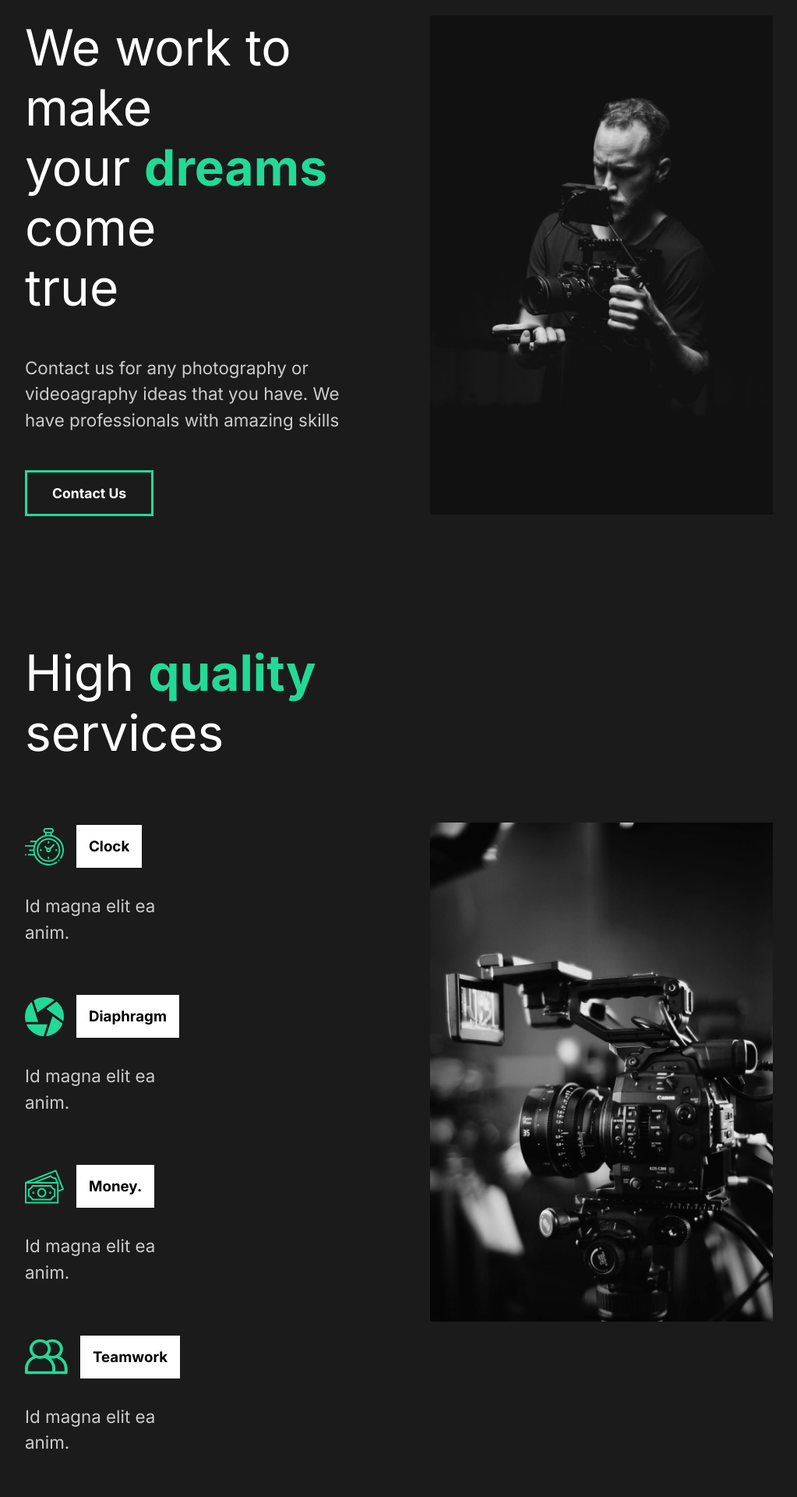
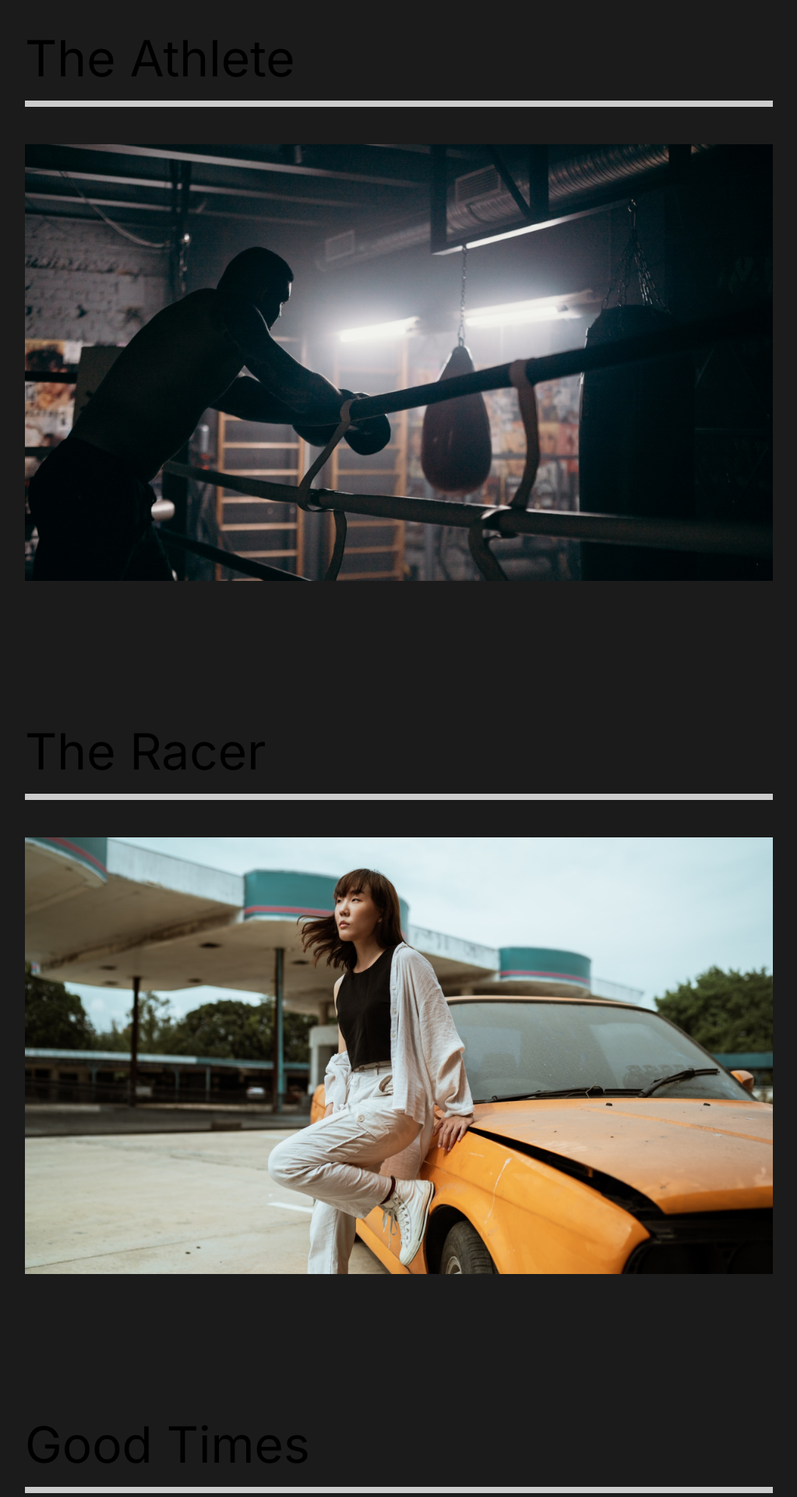
Before and after one commit to MadsAkselsen/capture-portfolio, a React (Create React App) app: page /work in a window 1280 px wide. Shown: the part 140-2060 px from the top of the page at 78% size, without its empty margins (128-1151 px from the left). Built offline with nearby package versions, Linux system fonts and the light colour scheme.

Commit message:
added router

```diff
--- a/src/App.js
+++ b/src/App.js
@@ -4,14 +4,22 @@
 import GlobalStyle from './components/GlobalStyle';
 // pages
 import AboutUs from './pages/AboutUs';
+import OurWork from './pages/OurWork';
+import ContactUs from './pages/ContactUs';
 import Nav from './components/Nav';
+// router
+import { Switch, Route } from 'react-router-dom';
 
 function App() {
   return (
     <div className="App">
       <GlobalStyle />
       <Nav />
-      <AboutUs />
+      <Switch>
+        <Route path="/" exact component={AboutUs} />
+        <Route path="/work" component={OurWork} />
+        <Route path="/contact" component={ContactUs} />
+      </Switch>
     </div>
   );
 }
--- a/src/components/Nav.js
+++ b/src/components/Nav.js
@@ -1,23 +1,24 @@
 import React from 'react';
 import styled from 'styled-components';
+import { Link } from 'react-router-dom';
 
 const Nav = () => {
   return (
     <StyledNav>
       <h1>
-        <a id="logo" href="#">
+        <Link id="logo" to="/">
           Capture
-        </a>
+        </Link>
       </h1>
       <ul>
         <li>
-          <a href="#">1. About Us</a>
+          <Link to="/">1. About Us</Link>
         </li>
         <li>
-          <a href="#">2. Our Work</a>
+          <Link to="/work">2. Our Work</Link>
         </li>
         <li>
-          <a href="#">3. Contact Us</a>
+          <Link to="/contact">3. Contact Us</Link>
         </li>
       </ul>
     </StyledNav>
--- a/src/index.js
+++ b/src/index.js
@@ -3,10 +3,13 @@
 
 import App from './App';
 import reportWebVitals from './reportWebVitals';
+import { BrowserRouter } from 'react-router-dom';
 
 ReactDOM.render(
   <React.StrictMode>
-    <App />
+    <BrowserRouter>
+      <App />
+    </BrowserRouter>
   </React.StrictMode>,
   document.getElementById('root')
 );
--- /dev/null
+++ b/src/pages/ContactUs.js
@@ -0,0 +1,11 @@
+import React from 'react';
+
+const ContactUs = () => {
+  return (
+    <div>
+      <h1>Contact Us</h1>
+    </div>
+  );
+};
+
+export default ContactUs;
--- /dev/null
+++ b/src/pages/OurWork.js
@@ -0,0 +1,59 @@
+import React from 'react';
+import styled from 'styled-components';
+import { Link } from 'react-router-dom';
+// images
+import athlete from '../img/athlete-small.png';
+import theracer from '../img/theracer-small.png';
+import goodtimes from '../img/goodtimes-small.png';
+
+const OurWork = () => {
+  return (
+    <StyledWork>
+      <StyledMovie>
+        <h2>The Athlete</h2>
+        <div className="line"></div>
+        <Link>
+          <img src={athlete} alt="athlete" />
+        </Link>
+      </StyledMovie>
+      <StyledMovie>
+        <h2>The Racer</h2>
+        <div className="line"></div>
+        <Link>
+          <img src={theracer} alt="theracer" />
+        </Link>
+      </StyledMovie>
+      <StyledMovie>
+        <h2>Good Times</h2>
+        <div className="line"></div>
+        <Link>
+          <img src={goodtimes} alt="good times" />
+        </Link>
+      </StyledMovie>
+    </StyledWork>
+  );
+};
+
+const StyledWork = styled.div`
+  min-height: 100vh;
+  overflow: hidden;
+  padding: 5rem 10rem;
+  h2 {
+    padding: 1rem 0rem;
+  }
+`;
+const StyledMovie = styled.div`
+  padding-bottom: 10rem;
+  .line {
+    height: 0.5rem;
+    background: #cccccc;
+    margin-bottom: 3rem;
+  }
+  img {
+    width: 100%;
+    height: 70vh;
+    object-fit: cover;
+  }
+`;
+
+export default OurWork;
```
